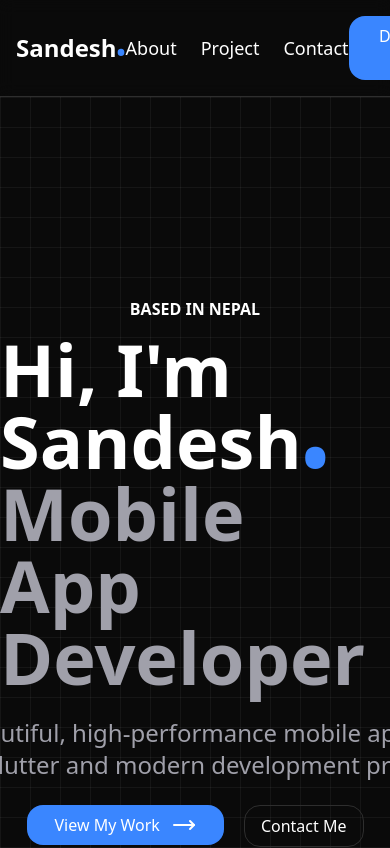
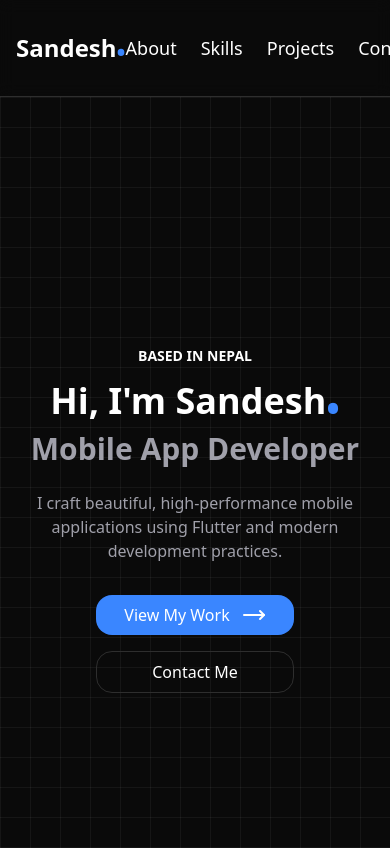
Before and after one commit to sandesh101/portfolio, a React (Vite) app: page / in a window 390 px wide. Shown: the top 848 px of the page. Built offline with nearby package versions, Linux system fonts and the light colour scheme.

Commit message:
Main section responsive

```diff
--- a/src/Components/Main/Main.jsx
+++ b/src/Components/Main/Main.jsx
@@ -5,22 +5,28 @@ const Main = () => {
   return (
     <div className="bg-grid">
       <main
-        className="h-screen w-full flex items-center flex-col relative top-50"
+        className="min-h-screen w-full flex flex-col items-center justify-center px-4 text-center"
         id="main"
       >
-        <p className="uppercase mb-3 font-semibold">Based in Nepal</p>
-        <p className="text-7xl font-bold">
+        <p className="uppercase mb-3 font-semibold text-sm sm:text-base">
+          Based in Nepal
+        </p>
+
+        <p className="text-4xl sm:text-5xl md:text-6xl lg:text-7xl font-bold leading-tight">
           Hi, I'm Sandesh
-          <span className="text-[#3A86FF] relative top-[15px]">&bull;</span>
+          <span className="text-[#3A86FF] relative top-2">&bull;</span>
         </p>
-        <p className="text-7xl font-bold text-[#A0A0AA]">
+
+        <p className="text-3xl sm:text-4xl md:text-5xl lg:text-6xl font-bold text-[#A0A0AA] mt-2">
           Mobile App Developer
         </p>
-        <p className="text-2xl text-[#A0A0AA] text-center mt-6 w-2xl">
+
+        <p className="text-base sm:text-lg md:text-xl text-[#A0A0AA] mt-6 max-w-2xl">
           I craft beautiful, high-performance mobile applications using Flutter
           and modern development practices.
         </p>
-        <div className="flex gap-5 mt-6">
+
+        <div className="flex flex-col sm:flex-row gap-4 sm:gap-5 mt-8">
           <a href="#project">
             <Button
               buttonText="View My Work"
--- a/src/Components/Navbar/Navbar.jsx
+++ b/src/Components/Navbar/Navbar.jsx
@@ -19,7 +19,7 @@ const Navbar = () => {
               <li key={link.name}>
                 <a
                   href={link.href}
-                  className="text-[18px] cursor-pointer hover:text-[#e1e1e1] duration-100 ease-in"
+                  className="text-[18px] hover:text-[#e1e1e1] duration-100 ease-in"
                 >
                   {link.name}
                 </a>
--- a/src/Components/Widgets/Button.jsx
+++ b/src/Components/Widgets/Button.jsx
@@ -7,7 +7,7 @@ const Button = ({
 }) => {
   return (
     <button
-      className={`group flex items-center cursor-pointer bg-[#3A86FF] text-white gap-3 py-2 ${
+      className={`group flex items-center justify-center cursor-pointer bg-[#3A86FF] text-white gap-3 py-2 w-full ${
         isIcon ? "px-7" : "px-4"
       } rounded-2xl font-medium transition-all
       ${
--- a/src/constants/navItems.js
+++ b/src/constants/navItems.js
@@ -1,5 +1,8 @@
+import { User, Code, FolderGit2, Mail } from "lucide-react";
+
 export const links = [
-  { name: "About", href: "#skills" },
-  { name: "Project", href: "#project" },
-  { name: "Contact", href: "#contact" },
+  { name: "About", href: "#about", icon: User }, // Example icon for About
+  { name: "Skills", href: "#skills", icon: Code }, // Example icon for Skills
+  { name: "Projects", href: "#projects", icon: FolderGit2 }, // Example icon for Projects
+  { name: "Contact", href: "#contact", icon: Mail }, // Example icon for Contact
 ];
```
